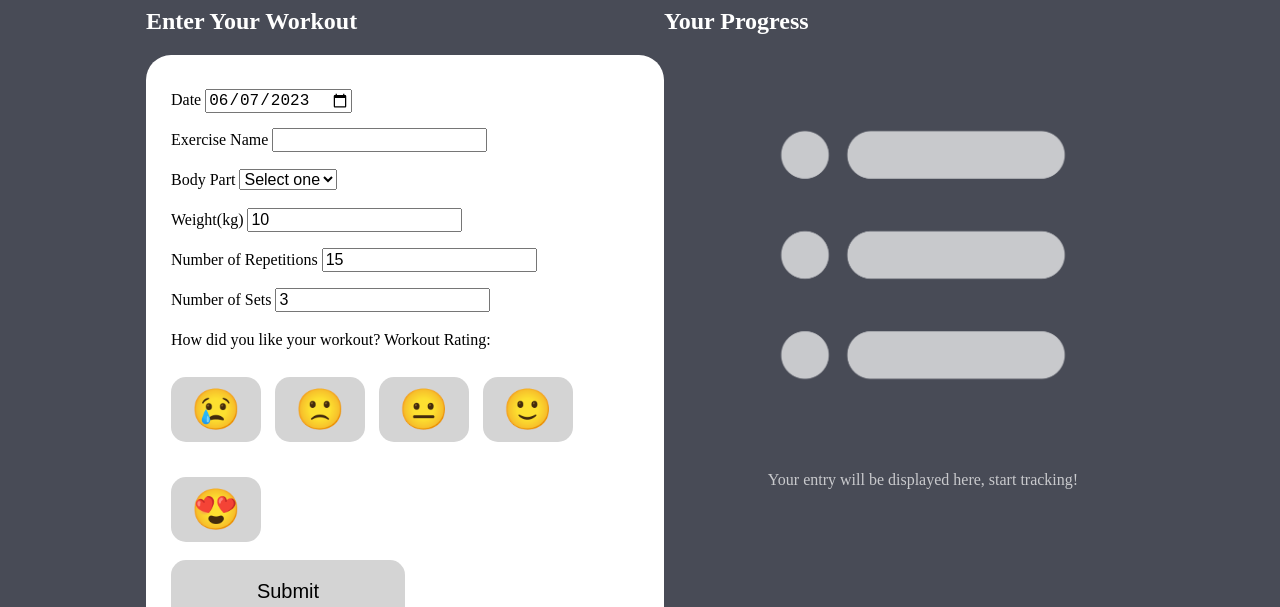
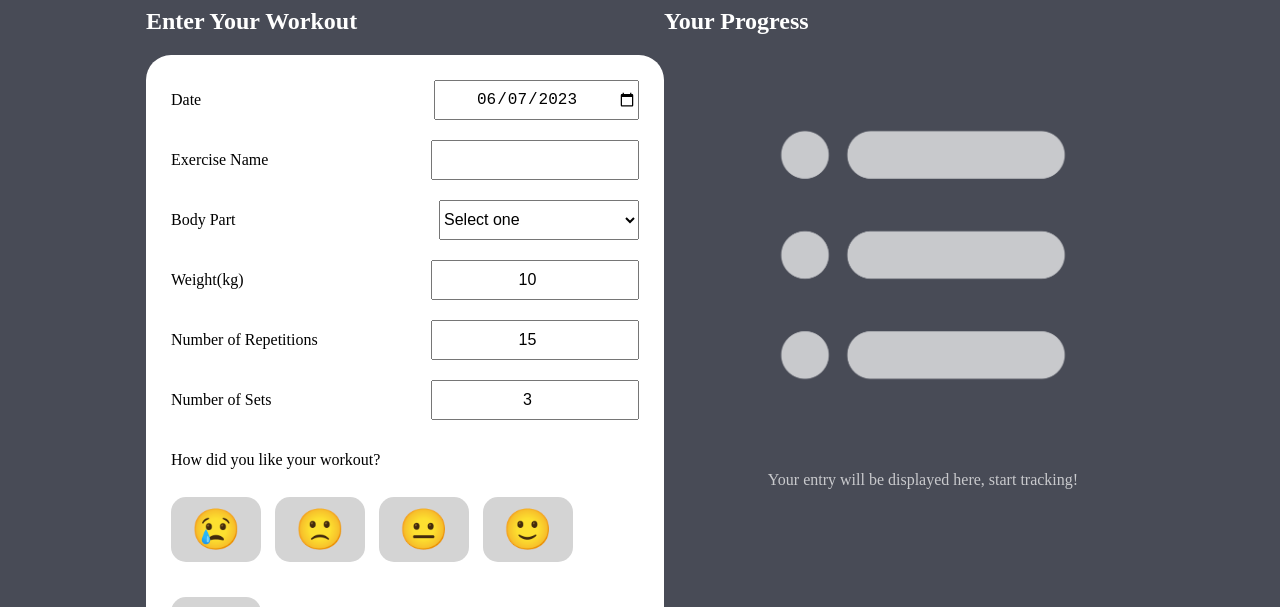
Before and after one commit to scho2852/scho2852-tracker, a website: page public/index.html in a window 1280 px wide. Shown: the part 193-800 px from the top of the page. Drawn offline with Linux system fonts and the light colour scheme.

Commit message:
aligned the input fields

```diff
--- a/public/index.html
+++ b/public/index.html
@@ -70,9 +70,8 @@
                             required="false"
                         >
                     </div>
-                    <div class = "form-row">
-                        <label for="rating">How did you like your workout?</label>
-                        <label for="workout-rating">Workout Rating:</label>
+                    <div class = "form-row1">
+                        <label for="workout-rating">How did you like your workout?</label>
                         <div id="workout-rating">
                             <input type="radio" id="rating1" name="rating" value="1">
                             <label for="rating1">&#x1F622;</label>
@@ -86,7 +85,7 @@
                             <label for="rating5">&#x1F60D;</label>
                         </div>
                     </div>
-                    <div class="form-row">
+                    <div class="submitRow">
                         <button type="submit" class="submit" id="submit">Submit</button>
                     </div>
                 </form>
--- a/public/script.js
+++ b/public/script.js
@@ -111,13 +111,16 @@ function addExercise(date, name, bodyPart, weight, reps, sets, rating) {
 
     localStorage.setItem("workoutList", JSON.stringify(workoutList))
     updateworkoutList();
+    form.reset(); // Reset the form fields
+    // values are back to default values
+    document.getElementById("date").value = defaultExercise.date;
+    document.getElementById("weight").value = defaultExercise.weight;
+    document.getElementById("reps").value = defaultExercise.reps;
+    document.getElementById("sets").value = defaultExercise.sets;
 }
 
 updateworkoutList();
 console.log(workoutList)
-
-// Call the function with test values for the input paramaters
-//addexercise("Initial Sketches", "Concept Ideation", 50, 5, "Google");
 
 
 function updateworkoutList() {
@@ -194,7 +197,7 @@ function updateworkoutList() {
                 popup.classList.add("popup");
 
                 const message = document.createElement("div");
-                message.innerText = "Delete workout? You can't undo this.";
+                message.innerText = "Delete workout?\n You can't undo this.";
 
                 const cancelButton = document.createElement("button");
                 cancelButton.innerText = "Cancel";
--- a/public/style.css
+++ b/public/style.css
@@ -49,7 +49,29 @@ h2{
 /* left side of website */
 .form {
     grid-area: form;
-    width: 518px;}
+    width: 518px;
+    display: flex;
+    flex-direction: column;}
+
+.form-row {
+    display: flex;
+    justify-content: flex-end;
+    margin-bottom: 20px;
+    }
+.form label{
+    width: 250px;
+    margin-right: 10px;
+  text-align: left;
+  flex: 1;
+}
+.form-row input {
+    text-align: center;
+}
+
+.form-row input,
+.form-row select {
+    width: 200px;
+}
 
 input, select{
   font-size:16px;
@@ -64,6 +86,7 @@ input, select{
 }
 
 /* rating section */
+
 #workout-rating input[type="radio"] {
     display: none;
   }
@@ -152,6 +175,7 @@ input, select{
     cursor: pointer;
     font-size: 16px;
     margin-top: 10px;
+    margin-right:30px;
     color: inherit;
   }
 
@@ -189,6 +213,10 @@ border-radius: 5px;
     color: #5FB563;
 }
 
+.submitRow{
+    display: flex;
+    justify-content: center;
+}
 .submit{
   width: 50%;
   padding: 20px;
@@ -210,11 +238,12 @@ border-radius: 5px;
 .image {
   color:white;
   grid-area: image;
+  margin-top: -20px;
 }
 
 .image img{
   width: 120px;
-  height: 120px;
+  height: 140px;
 }
 
 .workoutName {
@@ -260,7 +289,7 @@ border-radius: 5px;
   gap: 0px 0px;
   grid-auto-flow: row;
   grid-template-areas:
-    "bodyPart date";
+    "bodyPart date delete";
   grid-area: initialInfo;
 }
 
```
